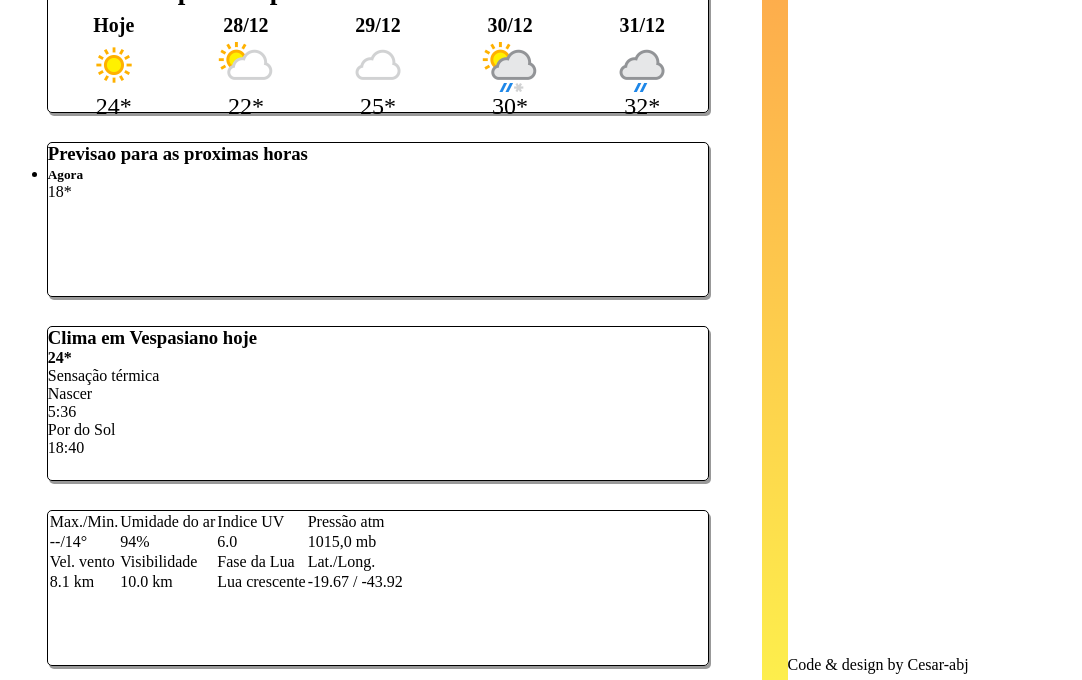
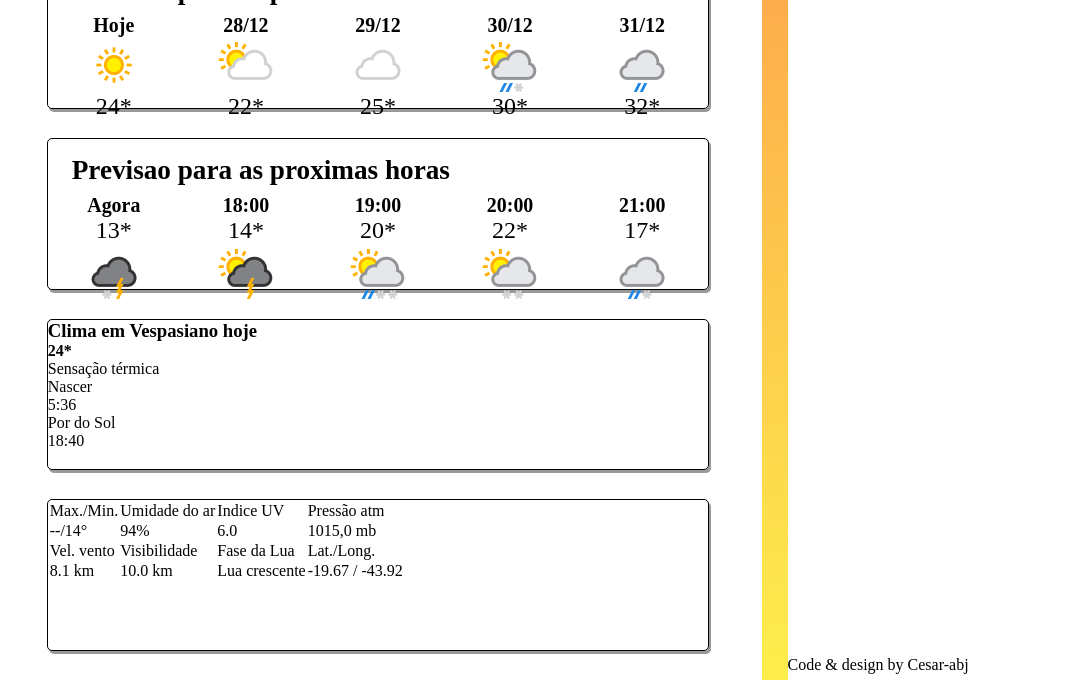
Before and after one commit to cesar-abj/weather, a website: page src/index.html in a window 1280 px wide. Shown: the part 120-800 px from the top of the page, without its empty margins (6-1088 px from the left). Drawn offline with Linux system fonts and the light colour scheme.

Commit message:
Adicionando estilo ao segundo card

```diff
--- a/src/css/main.css
+++ b/src/css/main.css
@@ -3,7 +3,7 @@
 .main{
   grid-area: main;
   display: grid;
-  grid-template-rows: repeat(4, 21.5%);
+  grid-template-rows: repeat(4, 21%);
   row-gap: 4%;
 }
 
@@ -17,7 +17,7 @@
   box-shadow: 2px 3px rgba(0, 0, 0, .4);
 }
 
-/* start first card */
+/* start first card day weather */
 
 .day-list{
   display: grid;
@@ -97,4 +97,83 @@
   height: 3.5rem;
 }
 
-/* end first card */
+/* end first card day weather*/
+
+/* second card hour weather*/
+
+.hour-title{
+  display: block;
+  font-size: 1.7rem;
+  padding: 1rem 0 .5rem 1.5rem;
+}
+
+.hour-list{
+  display: grid;
+  grid-template-columns: repeat(5, 20%);
+  grid-template-areas: "ba bb bc bd be";
+}
+
+.hour-list-item{
+  display: grid;
+  justify-items: center;
+  font-size: 1.5rem;
+}
+
+.hour-list-item-paragraph{
+  font-size: 1.5rem;
+}
+
+.hour-list-item.ba{
+  grid-area: ba;
+}
+.hour-list-item.ba > .hour-list-item-icon{
+  background-image: url(../assets/img/day/395.png);
+  background-position: center;
+  background-repeat: no-repeat;
+  width: 3.5rem;
+  height: 3.5rem;
+}
+
+.hour-list-item.bb{
+  grid-area: bb;
+}
+.hour-list-item.bb > .hour-list-item-icon{
+  background-image: url(../assets/img/day/386.png);
+  background-position: center;
+  background-repeat: no-repeat;
+  width: 3.5rem;
+  height: 3.5rem;
+}
+
+.hour-list-item.bc{
+  grid-area: bc;
+}
+.hour-list-item.bc > .hour-list-item-icon{
+  background-image: url(../assets/img/day/365.png);
+  background-position: center;
+  background-repeat: no-repeat;
+  width: 3.5rem;
+  height: 3.5rem;
+}
+
+.hour-list-item.bd{
+  grid-area: bd;
+}
+.hour-list-item.bd > .hour-list-item-icon{
+  background-image: url(../assets/img/day/335.png);
+  background-position: center;
+  background-repeat: no-repeat;
+  width: 3.5rem;
+  height: 3.5rem;
+}
+
+.hour-list-item.be{
+  grid-area: be;
+}
+.hour-list-item.be > .hour-list-item-icon{
+  background-image: url(../assets/img/day/317.png);
+  background-position: center;
+  background-repeat: no-repeat;
+  width: 3.5rem;
+  height: 3.5rem;
+}
--- a/src/index.html
+++ b/src/index.html
@@ -65,15 +65,33 @@
     <!-- per hour weather -->
     <section class="container-hours card">
       <h3 class="hour-title">Previsao para as proximas horas</h3>
-      <div class="hour-div">
       <ul class="hour-list">
-          <li class="hour-list-item">
+        <li class="hour-list-item ba">
           <h5 class="hour-list-item-title">Agora</h5>
-            <p class="hour-list-item-paragraph">18*</p>
+          <p class="hour-list-item-paragraph">13*</p>
+          <i class="hour-list-item-icon"></i>
+        </li>
+        <li class="hour-list-item bb">
+          <h5 class="hour-list-item-title">18:00</h5>
+          <p class="hour-list-item-paragraph">14*</p>
+          <i class="hour-list-item-icon"></i>
+        </li>
+        <li class="hour-list-item bc">
+          <h5 class="hour-list-item-title">19:00</h5>
+          <p class="hour-list-item-paragraph">20*</p>
+          <i class="hour-list-item-icon"></i>
+        </li>
+        <li class="hour-list-item bd">
+          <h5 class="hour-list-item-title">20:00</h5>
+          <p class="hour-list-item-paragraph">22*</p>
+          <i class="hour-list-item-icon"></i>
+        </li>
+        <li class="hour-list-item be">
+          <h5 class="hour-list-item-title">21:00</h5>
+          <p class="hour-list-item-paragraph">17*</p>
           <i class="hour-list-item-icon"></i>
         </li>
       </ul>
-      </div>
     </section>
     <!-- end per hours weather -->
 
```
Lines whose indentation alone changed are shown as unchanged.
